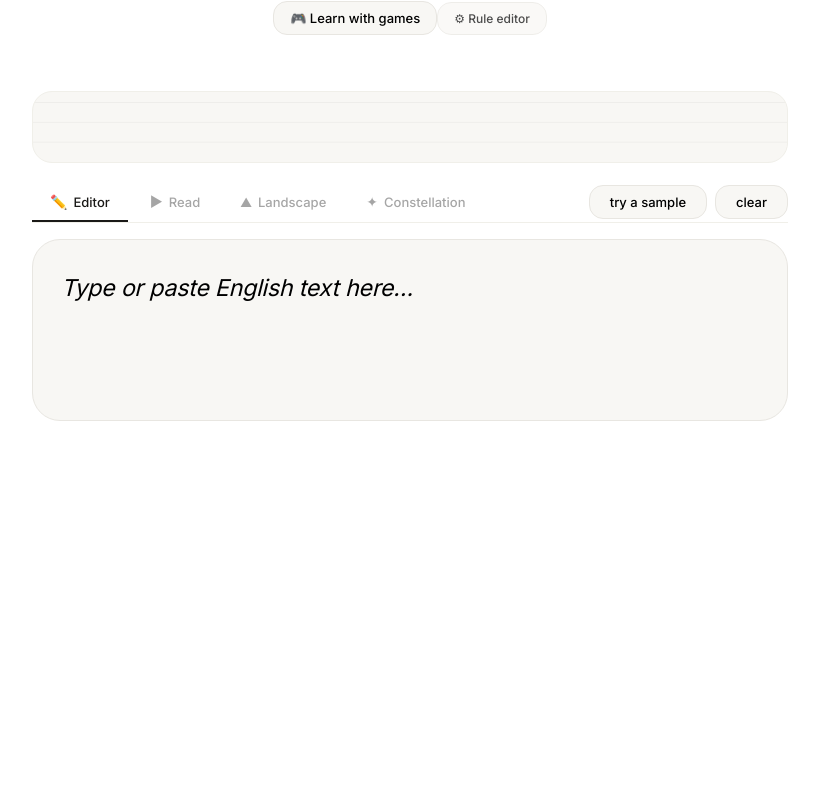
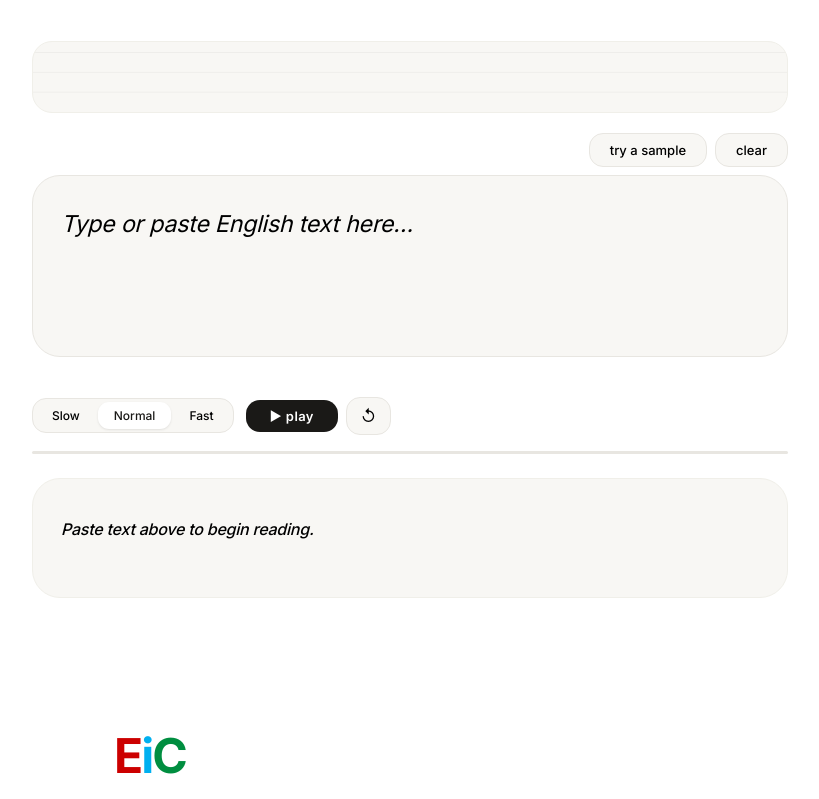
Before and after one commit to NetsurferX/eic-next, a Next.js app: page / in a window 1280 px wide. Shown: the part 212-1011 px from the top of the page, without its empty margins (230-1049 px from the left). Before the commit the page ends 800 px from the top, so only its background shows below. Built offline with nearby package versions, Linux system fonts and the light colour scheme.

Commit message:
tabs removed

```diff
--- a/src/app/page.tsx
+++ b/src/app/page.tsx
@@ -1,21 +1,16 @@
 'use client'
 
-import { useRef, useMemo, useState } from 'react'
-import Link from 'next/link'
-import dynamic from 'next/dynamic'
+import { useRef, useMemo, useState, useCallback } from 'react'
 import WordRenderer from '@/components/WordRenderer'
 import StatsBar from '@/components/StatsBar'
 import SoundSpectrum from '@/components/SoundSpectrum'
 import KaraokeMode from '@/components/KaraokeMode'
-import TerrainView from '@/components/TerrainView'
+import ColourGame   from '@/components/game/ColourGame'
+import GameProgress from '@/components/game/GameProgress'
+import IntroCard    from '@/components/game/IntroCard'
 import { useColorizer } from '@/lib/useColorizer'
 import { COLOR_SILENT, COLOR_CONSONANT } from '@/lib/renderNode'
-
-// D3 component — disable SSR entirely
-const ConstellationView = dynamic(
-  () => import('@/components/ConstellationView'),
-  { ssr: false, loading: () => <div className="terrain-empty">Loading constellation…</div> }
-)
+import type { GameWord, GameSession, Difficulty } from '@/lib/gameTypes'
 
 const SAMPLES = [
   'The quick brown fox jumps over the lazy dog.',
@@ -29,19 +24,23 @@ const SAMPLES = [
 
 let sampleIdx = 0
 
-type ViewMode = 'editor' | 'read' | 'landscape' | 'map'
+// ── Game setup — same session machine that used to live in app/learn/page.tsx ──
+const ROUNDS = 10
 
-const TABS: { id: ViewMode; label: string; icon: string }[] = [
-  { id: 'editor',    label: 'Editor',        icon: '✏️' },
-  { id: 'read',      label: 'Read',          icon: '▶'  },
-  { id: 'landscape', label: 'Landscape',     icon: '⛰'  },
-  { id: 'map',       label: 'Constellation', icon: '✦'  },
-]
+async function fetchWords(difficulty: Difficulty): Promise<GameWord[]> {
+  const res  = await fetch(`/api/game?n=${ROUNDS}&difficulty=${difficulty}`)
+  const data = await res.json() as { words: GameWord[] }
+  return data.words ?? []
+}
+
+const EMPTY_SESSION: GameSession = {
+  difficulty: 'medium', words: [], current: 0, score: 0, streak: 0, maxStreak: 0,
+  xp: 0, roundsDone: 0, totalRounds: 0, phase: 'intro', lastCorrect: null,
+}
 
 export default function Home() {
   const textareaRef = useRef<HTMLTextAreaElement>(null)
   const { tokens, stats, inputText, onInput, setInputText } = useColorizer()
-  const [view, setView] = useState<ViewMode>('editor')
 
   const usedColors = useMemo(() => {
     const s = new Set<string>()
@@ -68,7 +67,53 @@ export default function Home() {
     if (textareaRef.current) textareaRef.current.value = ''
   }
 
-  const hasText = tokens.some(t => t.isWord)
+  // ── Game state ─────────────────────────────────────────────────────────────
+  const [session, setSession] = useState<GameSession>(EMPTY_SESSION)
+
+  const begin = useCallback(async (difficulty: Difficulty) => {
+    setSession(s => ({ ...s, difficulty, phase: 'loading' }))
+    const words = await fetchWords(difficulty)
+    if (!words.length) {
+      setSession(s => ({ ...s, phase: 'intro' }))
+      return
+    }
+    setSession({
+      difficulty, words, current: 0, score: 0, streak: 0, maxStreak: 0,
+      xp: 0, roundsDone: 0, totalRounds: words.length,
+      phase: 'playing', lastCorrect: null,
+    })
+  }, [])
+
+  const onAnswer = useCallback((correct: boolean) => {
+    setSession(prev => {
+      const streak     = correct ? prev.streak + 1 : 0
+      const xpGain     = correct ? 10 + streak * 2 : 0
+      const roundsDone = prev.roundsDone + 1
+      return {
+        ...prev,
+        score:       prev.score + (correct ? 1 : 0),
+        streak,
+        maxStreak:   Math.max(prev.maxStreak, streak),
+        xp:          prev.xp + xpGain,
+        roundsDone,
+        phase:       'feedback',
+        lastCorrect: correct,
+      }
+    })
+
+    setTimeout(() => {
+      setSession(prev => {
+        const isLast = prev.current >= prev.words.length - 1
+        return {
+          ...prev,
+          current: isLast ? prev.current : prev.current + 1,
+          phase:   isLast ? 'done' : 'playing',
+        }
+      })
+    }, 1200)
+  }, [])
+
+  const currentWord = session.words[session.current] ?? null
 
   return (
     <main className="eic-home">
@@ -83,45 +128,17 @@ export default function Home() {
         </div>
         <h1 className="eic-headline">See English as it sounds.</h1>
         <p className="eic-subline">Type or paste text — every grapheme colours in place.</p>
-        <div style={{ marginTop: '1rem' }}>
-          <Link href="/learn" className="eic-nav-link">🎮 Learn with games</Link>
-          <Link href="/rules" className="eic-nav-link" style={{fontSize:'12px', opacity:0.7}}>⚙ Rule editor</Link>
-        </div>
       </header>
 
       {/* Sound Spectrum — always visible */}
       <SoundSpectrum tokens={tokens} />
 
-      {/* View tabs */}
-      <div className="view-tabs">
-        {TABS.map(tab => (
-          <button
-            key={tab.id}
-            className={[
-              'view-tab',
-              view === tab.id ? 'active' : '',
-              tab.id !== 'editor' && !hasText ? 'disabled' : '',
-            ].filter(Boolean).join(' ')}
-            onClick={() => (tab.id === 'editor' || hasText) && setView(tab.id)}
-          >
-            <span className="view-tab-icon">{tab.icon}</span>
-            {tab.label}
-          </button>
-        ))}
-
-        <div className="view-tab-spacer" />
-
-        {view === 'editor' && (
-          <div className="eic-toolbar-actions">
+      {/* ── Editor ── */}
+      <div className="eic-toolbar-actions" style={{ display: 'flex', justifyContent: 'flex-end', gap: '8px', margin: '0.5rem 0' }}>
         <button className="eic-action-btn" onClick={loadSample}>try a sample</button>
         <button className="eic-action-btn" onClick={clearAll}>clear</button>
       </div>
-        )}
-      </div>
 
-      {/* Editor */}
-      {view === 'editor' && (
-        <>
       <div className="eic-editor" onClick={() => textareaRef.current?.focus()}>
         <div className="eic-highlight" aria-hidden="true">
           {tokens.length === 0
@@ -148,13 +165,70 @@ export default function Home() {
           aria-label="Text input"
         />
       </div>
+
       {stats && <StatsBar stats={stats} usedColors={usedColors} />}
+
+      {/* ── Voice reading — inline by default, no tab ── */}
+      <KaraokeMode tokens={tokens} />
+
+      {/* ── Game — inline below, no separate page ── */}
+      <section className="game-home" style={{ marginTop: '3rem' }}>
+        {session.phase === 'intro' && <IntroCard onStart={begin} />}
+
+        {session.phase === 'loading' && (
+          <div className="game-loading">Loading words…</div>
+        )}
+
+        {session.phase === 'done' && (
+          <div className="game-done">
+            <div className="game-done-emoji">
+              {Math.round((session.score / session.totalRounds) * 100) >= 80 ? '🎉'
+                : Math.round((session.score / session.totalRounds) * 100) >= 50 ? '👍' : '💪'}
+            </div>
+            <h2 className="game-done-title">
+              {Math.round((session.score / session.totalRounds) * 100) >= 80 ? 'Excellent!'
+                : Math.round((session.score / session.totalRounds) * 100) >= 50 ? 'Good work!' : 'Keep practising!'}
+            </h2>
+            <div className="game-done-stats">
+              <div className="game-done-stat">
+                <span className="game-done-num">{session.score}/{session.totalRounds}</span>
+                <span className="game-done-lbl">correct</span>
+              </div>
+              <div className="game-done-stat">
+                <span className="game-done-num">{session.maxStreak}</span>
+                <span className="game-done-lbl">best streak</span>
+              </div>
+              <div className="game-done-stat">
+                <span className="game-done-num">+{session.xp}</span>
+                <span className="game-done-lbl">XP earned</span>
+              </div>
+            </div>
+            <div className="game-done-actions">
+              <button className="game-play-again" onClick={() => begin(session.difficulty)}>
+                Play again
+              </button>
+              <button className="game-change-level" onClick={() => setSession(EMPTY_SESSION)}>
+                Change difficulty
+              </button>
+            </div>
+          </div>
+        )}
+
+        {(session.phase === 'playing' || session.phase === 'feedback') && currentWord && (
+          <>
+            <GameProgress session={session} onExit={() => setSession(EMPTY_SESSION)} />
+            <div className="game-arena">
+              <ColourGame
+                word={currentWord}
+                difficulty={session.difficulty}
+                phase={session.phase}
+                lastCorrect={session.lastCorrect}
+                onAnswer={onAnswer}
+              />
+            </div>
           </>
         )}
-
-      {view === 'read'      && <KaraokeMode tokens={tokens} />}
-      {view === 'landscape' && <TerrainView tokens={tokens} />}
-      {view === 'map'       && <ConstellationView tokens={tokens} />}
+      </section>
 
     </main>
   )
```
Lines whose indentation alone changed are shown as unchanged.
